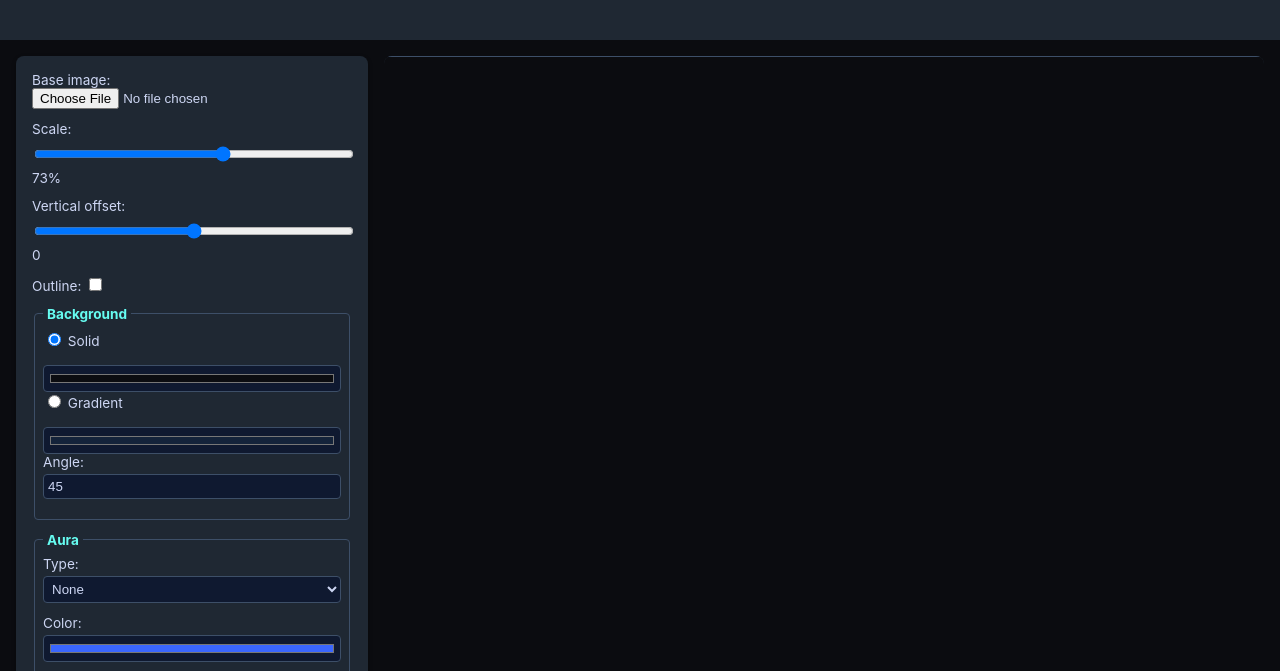
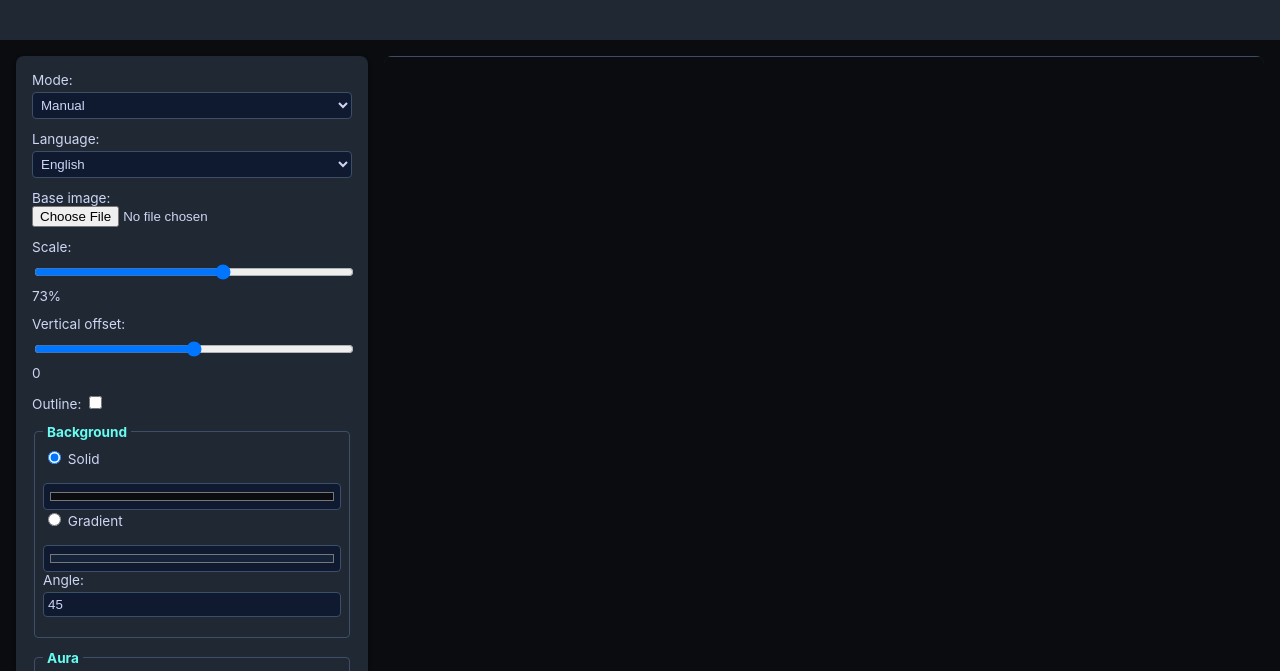
Before and after one commit to Lorenzooka/nft-Csv-, a plain HTML site: page index.html in a window 1280 px wide. Shown: the part 95-766 px from the top of the page. Drawn offline with Linux system fonts and the light colour scheme.

Commit message:
Update index.html with mode and language options for manual and automatic generation

```diff
--- a/index.html
+++ b/index.html
@@ -13,7 +13,21 @@
   <div class="wrapper">
     <!-- Control panel -->
     <div class="controls">
-      <label>
+      <label id="modeLabel">
+        Mode:
+        <select id="modeSelect">
+          <option value="manual">Manual</option>
+          <option value="auto">Automatic</option>
+        </select>
+      </label>
+      <label id="langLabel">
+        Language:
+        <select id="langSelect">
+          <option value="en">English</option>
+          <option value="hu">Magyar</option>
+        </select>
+      </label>
+      <label id="baseImageLabel">
         Base image:
         <input type="file" id="upload" accept="image/png, image/jpeg" />
       </label>
```
